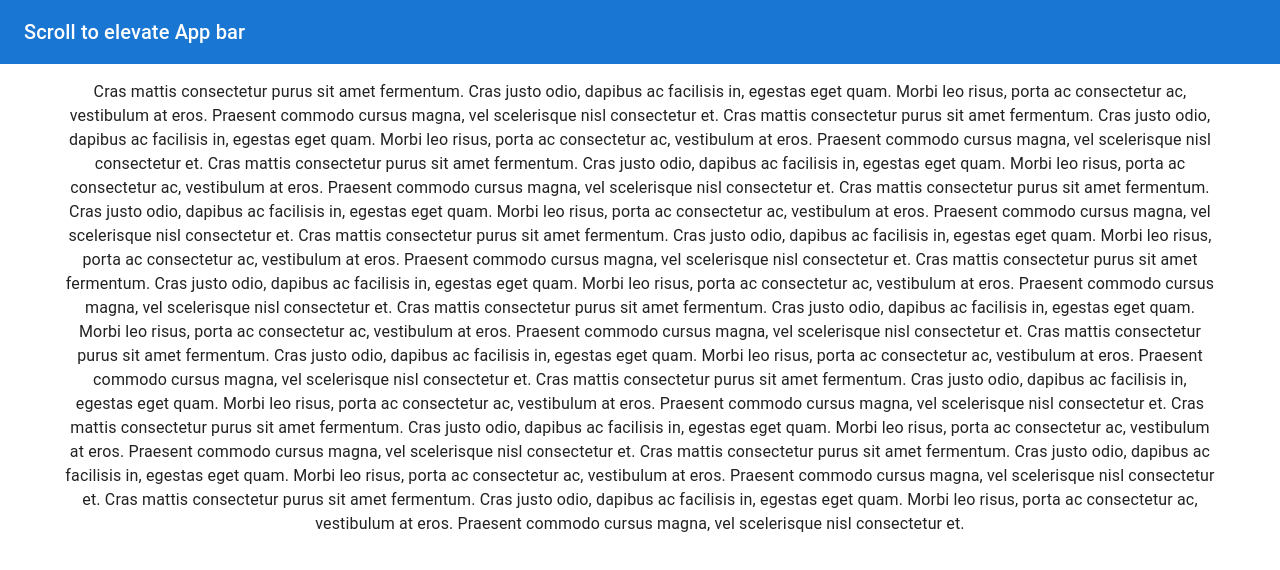
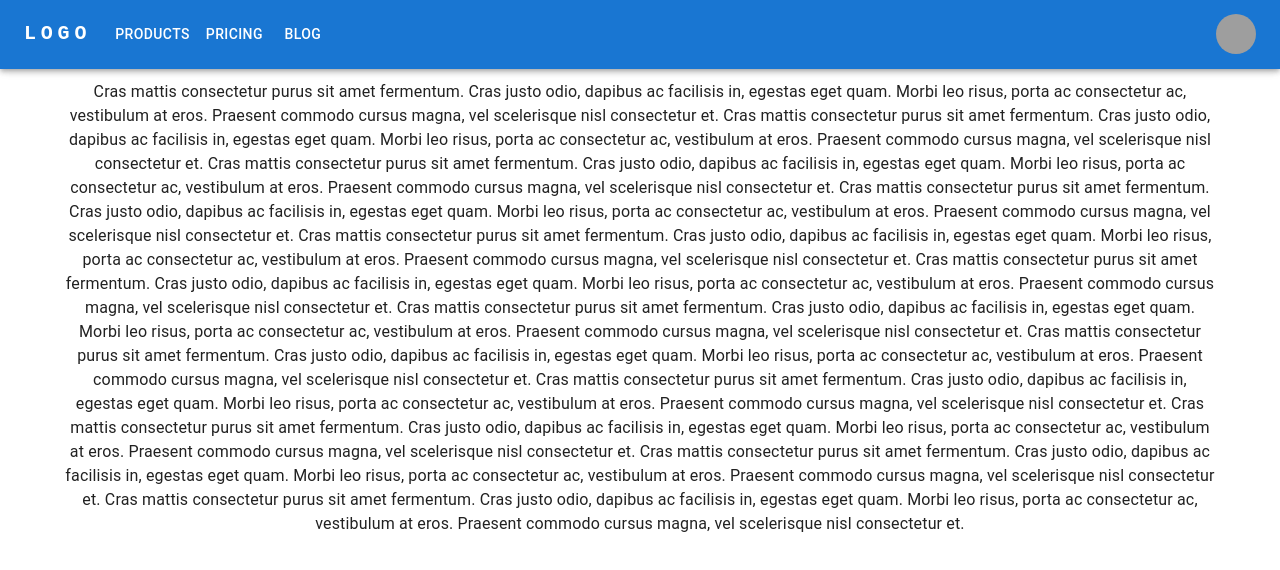
Before and after one commit to tjm165/portfolio, a React (Create React App) app: page / in a window 1280 px wide. Shown: the top 570 px of the page. Built offline with nearby package versions, Linux system fonts and the light colour scheme; grey boxes are pictures that could not be loaded.

Commit message:
elevation pt2

```diff
--- a/src/components/global/MyHeader/MyAppBar.tsx
+++ b/src/components/global/MyHeader/MyAppBar.tsx
@@ -5,7 +5,6 @@ import Toolbar from "@mui/material/Toolbar";
 import IconButton from "@mui/material/IconButton";
 import Typography from "@mui/material/Typography";
 import Menu from "@mui/material/Menu";
-import Container from "@mui/material/Container";
 import Avatar from "@mui/material/Avatar";
 import Button from "@mui/material/Button";
 import Tooltip from "@mui/material/Tooltip";
@@ -38,9 +37,8 @@ function MyAppBar() {
   };
 
   return (
-    <AppBar position="static">
-      <Container maxWidth="xl">
-        <Toolbar disableGutters>
+    <AppBar>
+      <Toolbar>
         {/* <AdbIcon sx={{ display: { xs: "none", md: "flex" }, mr: 1 }} /> */}
         <Typography
           variant="h6"
@@ -157,7 +155,6 @@ function MyAppBar() {
           </Menu>
         </Box>
       </Toolbar>
-      </Container>
     </AppBar>
   );
 }
--- a/src/components/global/MyHeader/index.tsx
+++ b/src/components/global/MyHeader/index.tsx
@@ -1,11 +1,10 @@
 import * as React from "react";
-import AppBar from "@mui/material/AppBar";
 import Toolbar from "@mui/material/Toolbar";
-import Typography from "@mui/material/Typography";
 import CssBaseline from "@mui/material/CssBaseline";
 import useScrollTrigger from "@mui/material/useScrollTrigger";
 import Box from "@mui/material/Box";
 import Container from "@mui/material/Container";
+import MyAppBar from "./MyAppBar";
 
 interface Props {
   /**
@@ -37,13 +36,14 @@ export default function MyHeader(props: Props) {
     <React.Fragment>
       <CssBaseline />
       <ElevationScroll {...props}>
-        <AppBar>
+        <MyAppBar />
+        {/* <AppBar>
           <Toolbar>
             <Typography variant="h6" component="div">
               Scroll to elevate App bar
             </Typography>
           </Toolbar>
-        </AppBar>
+        </AppBar> */}
       </ElevationScroll>
       <Toolbar />
       <Container>
```
Lines whose indentation alone changed are shown as unchanged.
